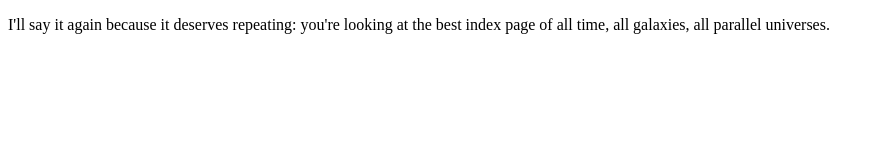
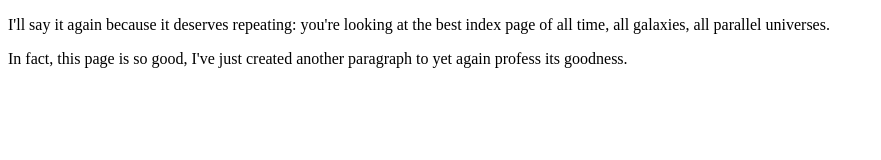
Before and after one commit to ironicallyprolific/hello-world, a plain HTML site: page index.html in a window 1280 px wide. Shown: the whole page, without its empty margins (0-881 px from the left). Drawn offline with Linux system fonts and the light colour scheme.

Commit message:
added a line to the best page in the universe, reaffirming its goodness, albeit in a new feature branch

```diff
--- a/index.html
+++ b/index.html
@@ -7,5 +7,8 @@
 		<p>
 		I'll say it again because it deserves repeating: you're looking at the best index page of all time, all galaxies, all parallel universes.
 		</p>
+		<p>
+		In fact, this page is so good, I've just created another paragraph to yet again profess its goodness.
+		</p>
 	</body>
 </html>
```
